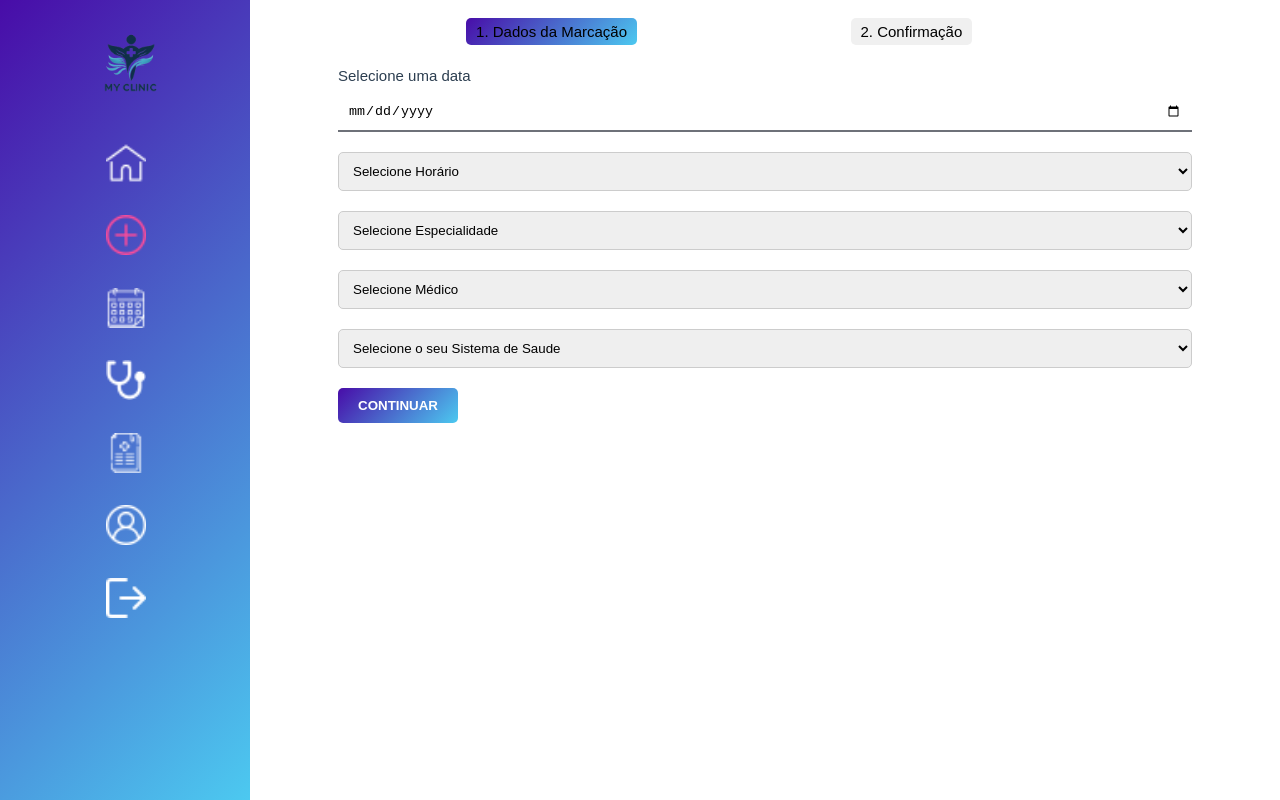
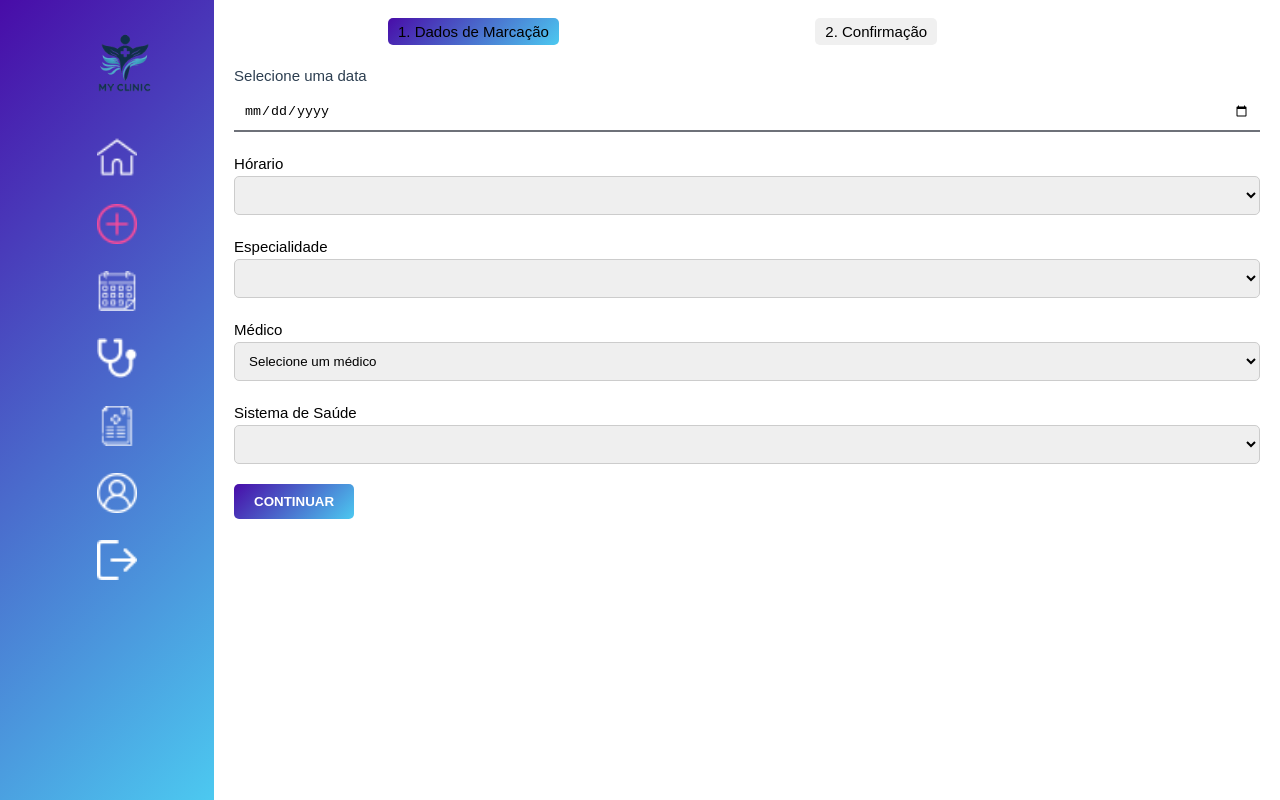
Before and after one commit to ruiiramos/myClinic-FrontEnd, a Vue app: page /dadosmarcacao in a window 1280 px wide. Built offline with nearby package versions, Linux system fonts and the light colour scheme.

Commit message:
Filter médicos by chosen especialidade

```diff
--- a/src/stores/consulta.js
+++ b/src/stores/consulta.js
@@ -1,13 +1,16 @@
 import { ref, computed } from 'vue'
 import { defineStore } from 'pinia'
+import * as api from '../api/api.js';
 
 export const useConsultaStore = defineStore('consulta', {
   state: () => ({
     consultas: [],
+    consulta: null,
+    especialidadeMedicos: [],
   }),
   getters: {
-    getUsers: (state) => state.users,
-    getUser: (state) => state.user,
+    getConsultas: (state) => state.consultas,
+    getConsulta: (state) => state.consulta,
   },
   actions: {
     async fetchConsultas() {
@@ -21,7 +24,7 @@ export const useConsultaStore = defineStore('consulta', {
     },
     async createConsultas(consulta) {
       try {
-        const response = await post('/consultas', consulta);
+        const response = await api.post('/consultas', consulta);
         this.consultas.push(response.data);
         return response.data;
       } catch (error) {
@@ -43,5 +46,13 @@ export const useConsultaStore = defineStore('consulta', {
         throw error;
       }
     },
+    async fetchMedicosByEspecialidade(especialidade) {
+      try {
+        const response = await api.get(`/utilizadores/medico/especialidade/${especialidade}`);
+        return response.data;
+      } catch (error) {
+        console.error('Error in store fetching objects:', error);
+      }
+    },
   },
 })
--- a/src/views/DadosMarcacaoView.vue
+++ b/src/views/DadosMarcacaoView.vue
@@ -1,51 +1,46 @@
 <template>
+
   <div class="container">
       <!-- Barra lateral -->
       <Sidebar/>
-
   <div class="myclinic">
     <div class="progress-bar">
       <!-- Barra de progresso com etapas -->
-        <span class="active">1. Dados da Marcação</span>
+      <span class="active">1. Dados de Marcação</span>
       <span>2. Confirmação</span>
     </div>
-      <form class="appointment-form" @submit.prevent="submitForm">
+    <form class="appointment-form" @submit.prevent="handleSubmit">
 
     <div class="input-group">
-          <label for="dNascimento">Selecione uma data</label>
-          <input type="date" id="dNascimento" v-model="DataConsulta" required>
+      <label for="data_nascimento">Selecione uma data</label>
+      <input type="date" id="data_nascimento" v-model="formData.data" required>
     </div>
     <!-- Dropdown Horarios -->
-        <select v-model="selectedHorarios" required>
-        <option value="" disabled selected>Selecione Horário</option>
-        <option value="9:00">9:00</option>
-        <option value="10:00">10:00</option>
-        <option value="11:00">11:00</option>
-        <option value="12:00">12:00</option>
-        <option value="14:00">14:00</option>
-        <option value="15:00">15:00</option>
-        <option value="16:00">16:00</option>
-        <option value="17:00">17:00</option>
-        <option value="18:00">18:00</option>
+    <label for="horarios">Hórario</label>
+    <select id="horarios" v-model="formData.horario" required>
+    <option value="" disabled selected>Selecione um horário</option>
+    <option v-for="horario in horarios" :value="horario.value">{{ horario.text }}</option>
 
     </select>
     <!-- Dropdown para Especialidade -->
-        <select v-model="selectedEspecialidade" required>
-          <option value="" disabled selected>Selecione Especialidade</option>
-          <!-- Opções de especialidades -->
+    <label for="especialidade">Especialidade</label>
+    <select id="especialidade" v-model="formData.especialidade" @change="fetchMedicosByEspecialidade" required>
+      <option value="" disabled selected>Selecione uma especialidade</option>
+      <option v-for="especialidade in especialidades" :value="especialidade.value">{{ especialidade.text }}</option>
     </select>
 
     <!-- Dropdown para Médico -->
-        <select v-model="selectedMedico" required>
-          <option value="" disabled selected>Selecione Médico</option>
-          <!-- Opções de médicos -->
+    <label for="medico">Médico</label>
+    <select id="medico" v-model="formData.medico" required>
+      <option value="" disabled selected>Selecione um médico</option>
+      <option v-for="medico in medicos" :value="medico.value">{{ medico.text }}</option>
     </select>
 
     <!-- Dropdown para Sistema de Saude -->
-        <select v-model="selectedSistemaSaude" required>
+    <label for="sistema_saude">Sistema de Saúde</label>
+    <select id="sistema_saude" v-model="formData.sistema_saude" required>
       <option value="" disabled selected>Selecione o seu Sistema de Saude</option>
-          <option value="adse">ADSE</option>
-          <option value="multicare">Multicare</option>
+      <option v-for="sistema in sistemas_saude" :value="sistema.value">{{ sistema.text }}</option>
     </select>
 
     <!-- Botão Continuar -->
@@ -54,31 +49,88 @@
 </div>
   </div>
 </template>
-
 <script>
 import Sidebar from "../components/sidebar.vue";
-
+import { useConsultaStore } from '@/stores/consulta';
 export default {
   components: {
     Sidebar,
   },
   data() {
     return {
-      DataConsulta: '',
-      selectedHorarios: '',
-      selectedEspecialidade: '',
-      selectedMedico: '',
-      selectedSistemaSaude: ''
+      userStore: useConsultaStore(),
+      formData: {
+        data: '',
+        hora: '',
+        preco_consulta: '70.00',
+        medico: '',
+        paciente: '',
+      },
+      horarios: [
+        {text: '09:00', value: '09:00'},
+        {text: '10:00', value: '10:00'},
+        {text: '11:00', value: '11:00'},
+        {text: '12:00', value: '12:00'},
+        {text: '14:00', value: '14:00'},
+        {text: '15:00', value: '15:00'},
+        {text: '16:00', value: '16:00'},
+        {text: '17:00', value: '17:00'},
+        {text: '18:00', value: '18:00'}
+      ],
+      especialidades: [
+        {text: 'Cardiologia', value: 'Cardiologia'},
+        {text: 'Dermatologia', value: 'Dermatologia'},
+        {text: 'Pediatria', value: 'Pediatria'},
+        {text: 'Endocrinologia', value: 'Endocrinologia'},
+        {text: 'Estomatologia', value: 'Estomatologia'},
+        {text: 'Gastrenterologia', value: 'Gastrentologia'},
+        {text: 'Ginecologia', value: 'Ginecologia'},
+        {text: 'Hematologia', value: 'Hematologia'},
+        {text: 'Medicina Geral', value: 'Medicina Geral'},
+        {text: 'Nefrologia', value: 'Nefrologia'},
+        {text: 'Neurologia', value: 'Neurologia'},
+        {text: 'Oftalmologia', value: 'Oftalmologia'},
+        {text: 'Ortopedia', value: 'Ortopedia'},
+        {text: 'Otorrinolaringologia', value: 'Otorrinolaringologia'},
+        {text: 'Psiquiatria', value: 'Psiquiatria'},
+        {text: 'Radiologia', value: 'Radiologia'},
+        {text: 'Reumatologia', value: 'Reumatologia'},
+        {text: 'Urologia', value: 'Urologia'}
+      ],
+      sistemas_saude: [
+        {text: 'ADSE', value: 'ADSE'},
+        {text: 'Medicare', value: 'Medicare'},
+        {text: 'Fidelidade', value: 'Fidelidade'},
+        {text: 'Cofidis', value: 'Cofidis'},
+        {text: 'Médis', value: 'Médis'},
+        {text: 'Ageas', value: 'Ageas'},
+        {text: 'Multicare', value: 'Multicare'},
+        {text: 'Advance Care', value: 'Advance Care'}
+      ],
+      medicos: []
     }
   },
   methods: {
-    // Seus métodos aqui
+    async fetchMedicosByEspecialidade() {
+      const consultaStore = useConsultaStore();
+      try {
+        const especialidade = this.formData.especialidade;
+        const data = `?especialidade=${especialidade}`
+        const response = await consultaStore.fetchMedicosByEspecialidade(data);
+
+        const medicosNomes = response.map(medico => ({text: medico.nome, value: medico.nome}));
+
+        this.medicos = medicosNomes;
+        //console.log(this.medicos);
+      } catch (error) {
+        console.error('Error fetching medicos:', error);
+        alert('Failed to fetch medicos. Please try again.');
+      }
+    },
   }
 }
 
 </script>
-
-
 <style scoped>
 .container {
     display: flex;
```
Lines whose indentation alone changed are shown as unchanged.
